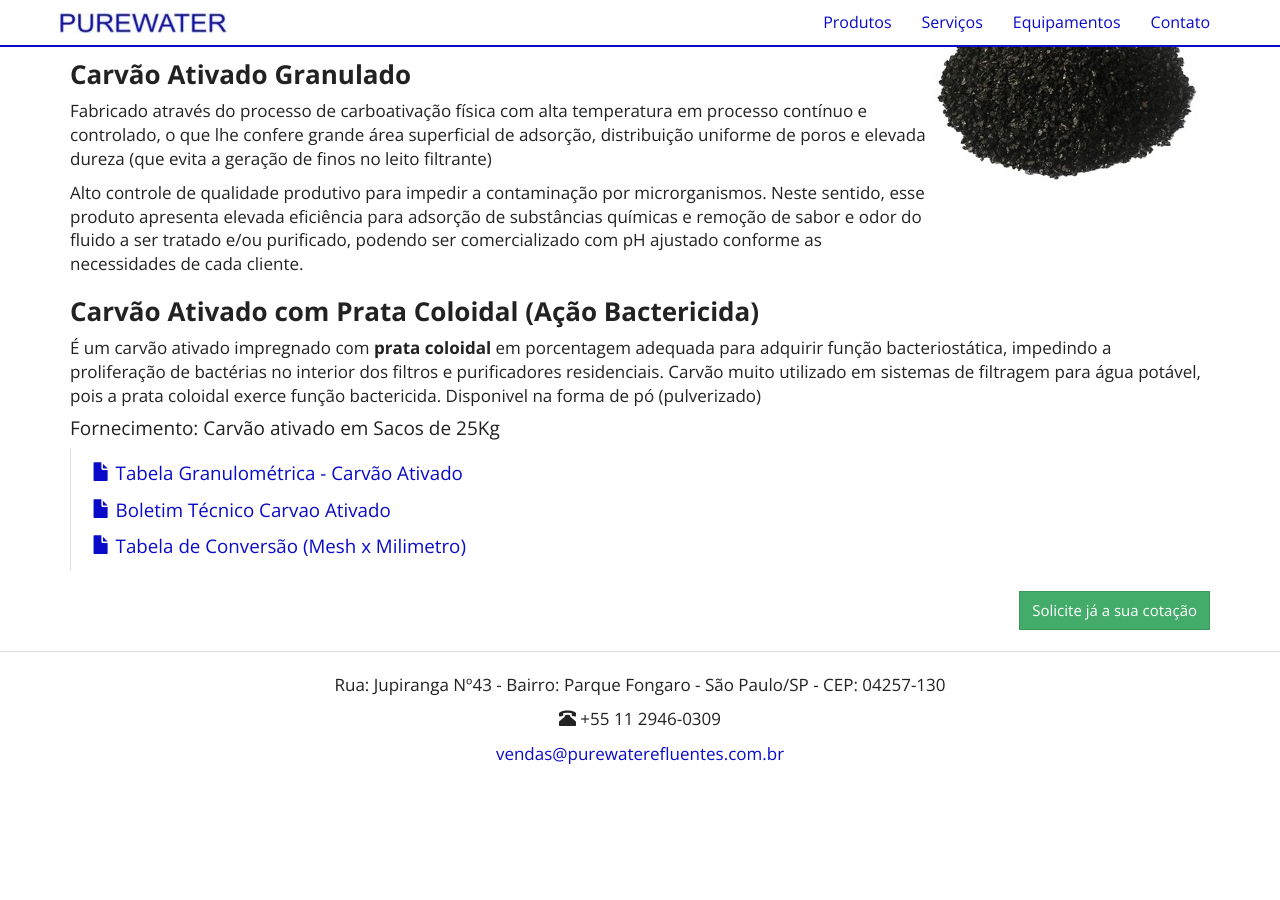
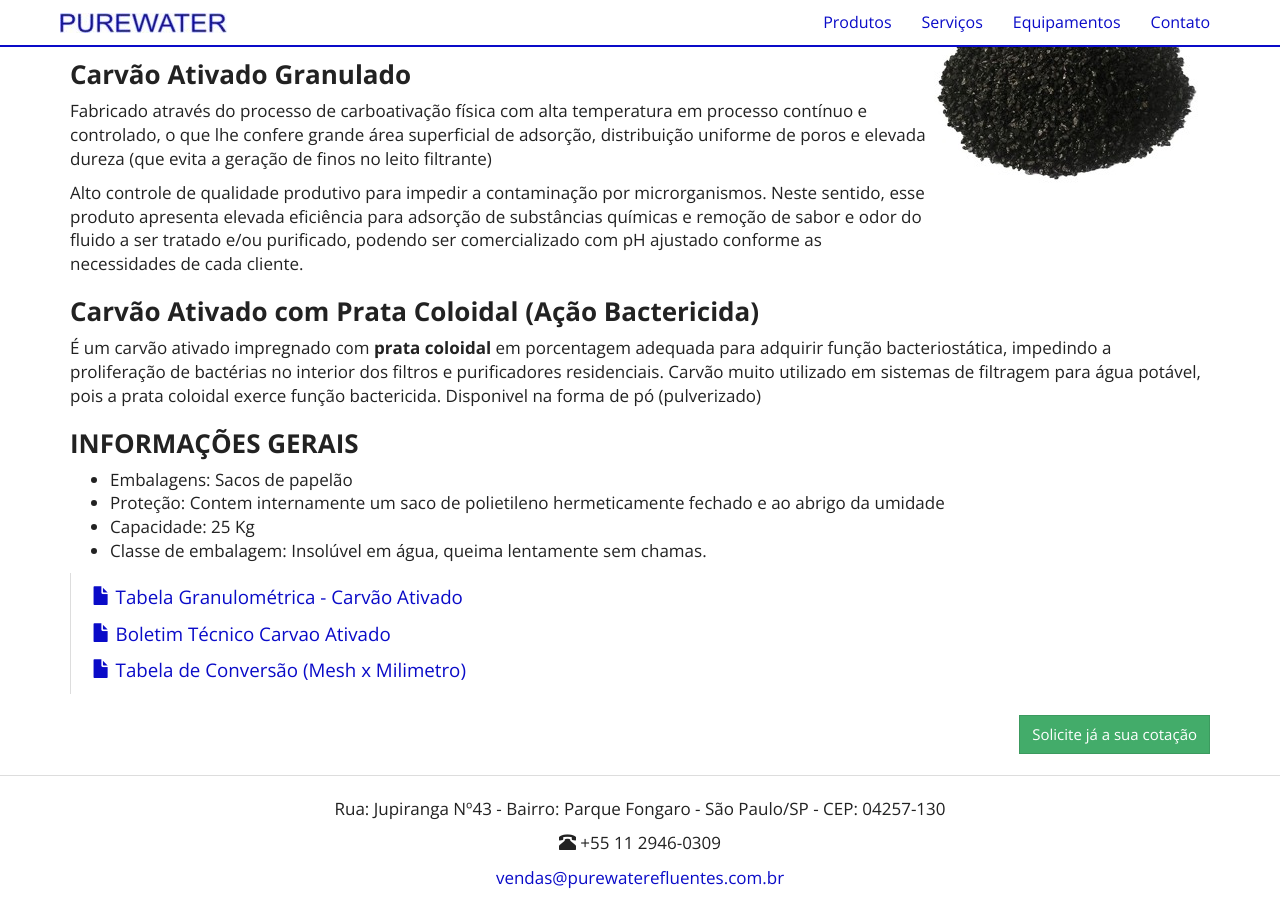
Before and after one commit to purewaterefluentes/purewaterefluentes.github.io, a Jekyll site: the page built from produtos/carvao-ativado.md, in a window 1280 px wide and 900 px high, scrolled down 861 px. Built offline with Jekyll 4.4.1, drawn with Linux system fonts in a browser that asks for light colours; nearby versions of some CDN libraries; library files that are not in the unit come from our copies; before the commit the page ends 1637 px from its top, so only the background shows below that.

Commit message:
Update carvao-ativado.md

```diff
--- a/produtos/carvao-ativado.md
+++ b/produtos/carvao-ativado.md
@@ -40,7 +40,12 @@
 Carvão muito utilizado em sistemas de filtragem para água potável, pois a prata coloidal exerce função bactericida.
 Disponivel na forma de pó (pulverizado)
 
-#### Fornecimento: Carvão ativado em Sacos de 25Kg
+### **INFORMAÇÕES GERAIS**
+
++ Embalagens: Sacos de papelão
++ Proteção: Contem internamente um saco de polietileno hermeticamente fechado e ao abrigo da umidade
++ Capacidade: 25 Kg
++ Classe de embalagem: Insolúvel em água, queima lentamente sem  chamas.
 
 >
 {% include purewater/link-boletim.html
```
